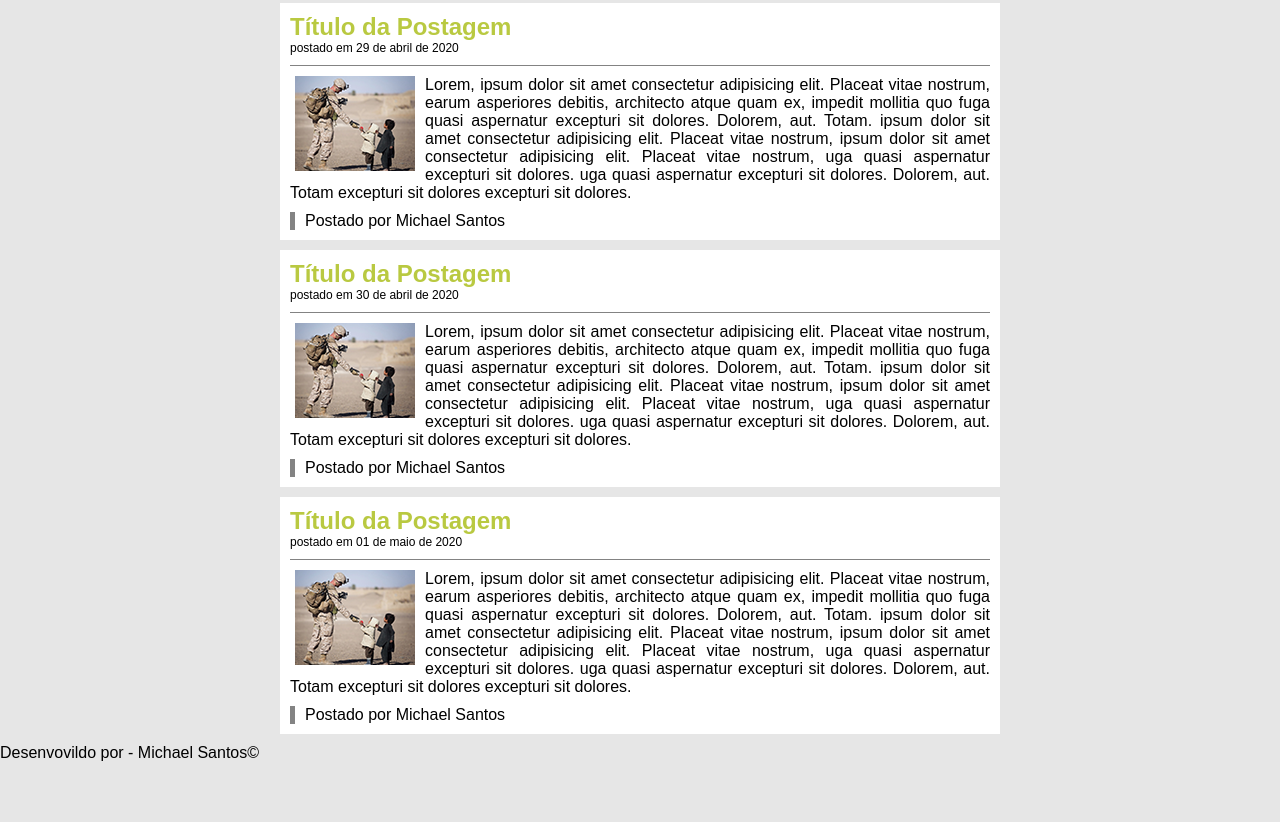
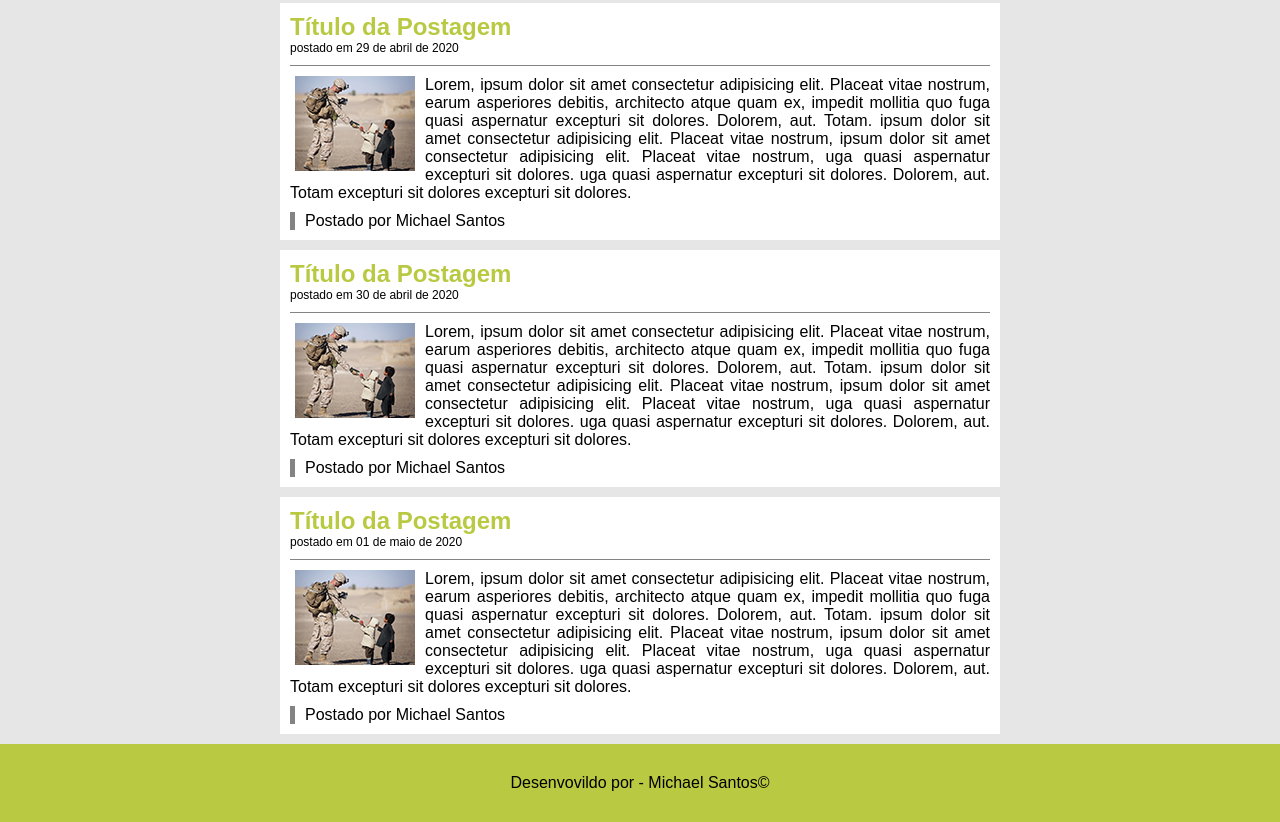
Before and after one commit to Mackellsud/Desenvolvimento-Web-B-sico, a plain HTML site: page index.htm in a window 1280 px wide. Shown: the part 795-1617 px from the top of the page. Before the commit the page ends 1557 px from the top, so only its background shows below. Drawn offline with Linux system fonts and the light colour scheme.

Commit message:
Frontend Tecblog - Estilização rodapé

```diff
--- a/css/style.css
+++ b/css/style.css
@@ -41,10 +41,14 @@ body {
   margin-bottom: 10px;
 }
 
-section {
+#rodape {
   background: #b9c941;
-  width: 100%;
-  height: 400px;
+  padding: 30px;
+  margin: 0 auto;
+}
+
+#rodape p {
+  text-align: center;
 }
 
 /********************* Formatação do Menu *********************/
--- a/index.htm
+++ b/index.htm
@@ -112,7 +112,7 @@
   </div>
 
   <!-- Rodape -->
-  <footer>
+  <footer id="rodape">
     <p>Desenvovildo por - Michael Santos&copy;</p>
   </footer>
 </body>
```
